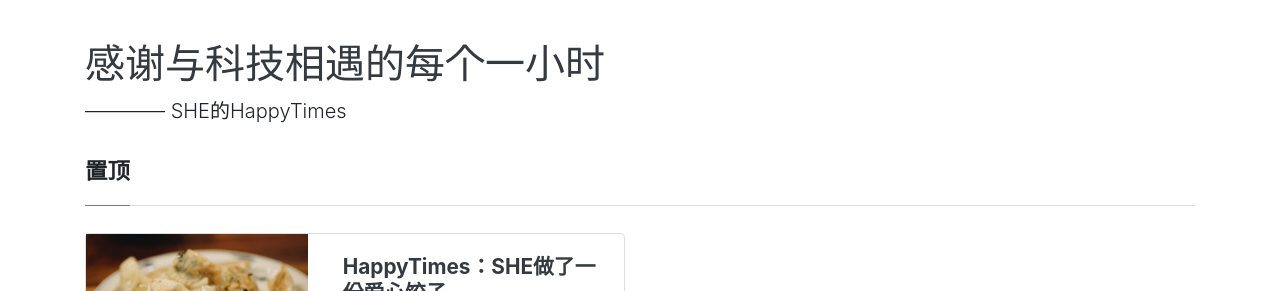
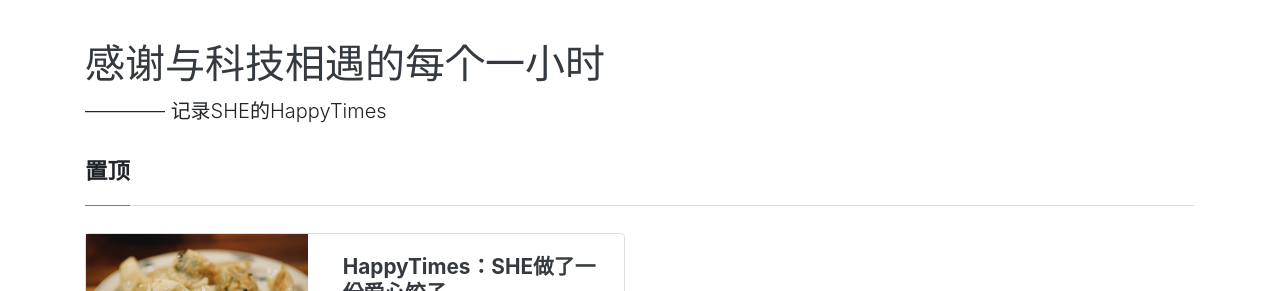
Before and after one commit to Newly6161/Happy-Times, a Jekyll site: the page built from index.html, in a window 1280 px wide. Shown: the top 291 px of the page. Built offline with Jekyll 4.4.1, drawn with Linux system fonts in a browser that asks for light colours; nearby versions of some CDN libraries; the list of posts is cut into pages by our own code.

```diff
--- a/_config.yml
+++ b/_config.yml
@@ -6,7 +6,7 @@ title: "科技遇见她|一小时编程挑战"
 # 网站的主标题
 name: "感谢与科技相遇的每个一小时"
 # 网站副标题
-description: "———— SHE的HappyTimes"
+description: "———— 记录SHE的HappyTimes"
 
 # 分页配置
 # 每页文章数量
```
